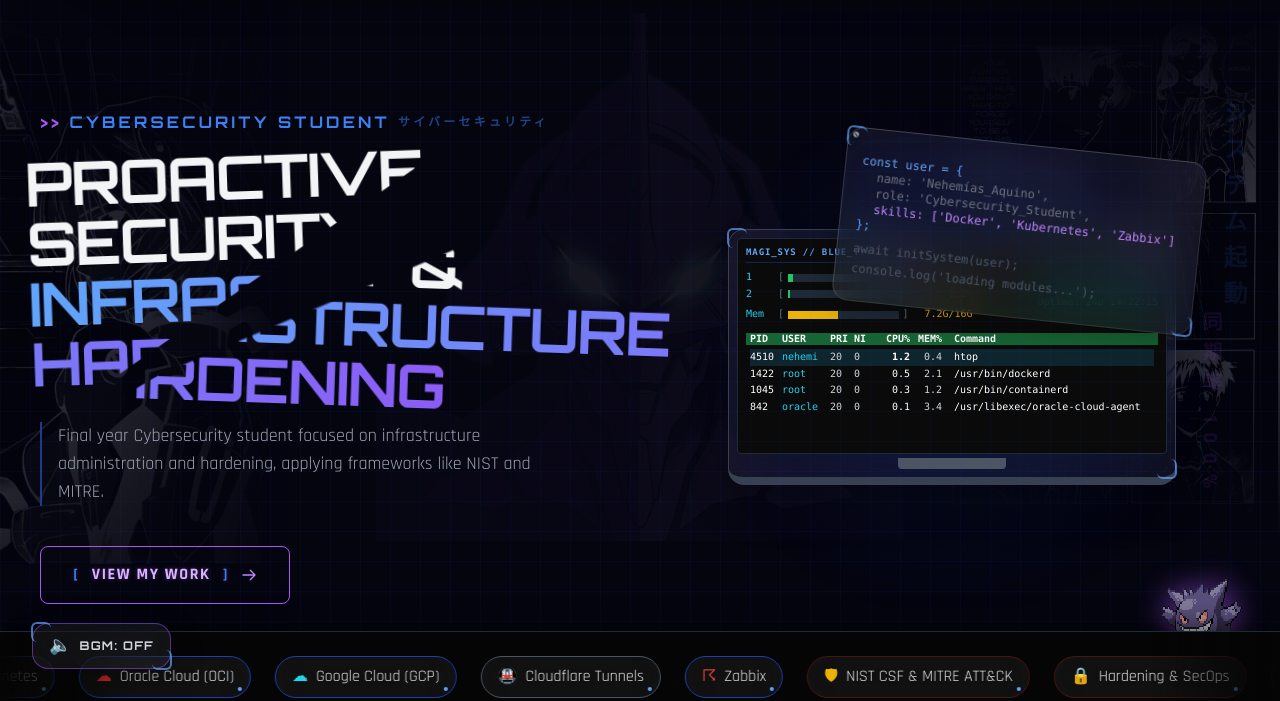
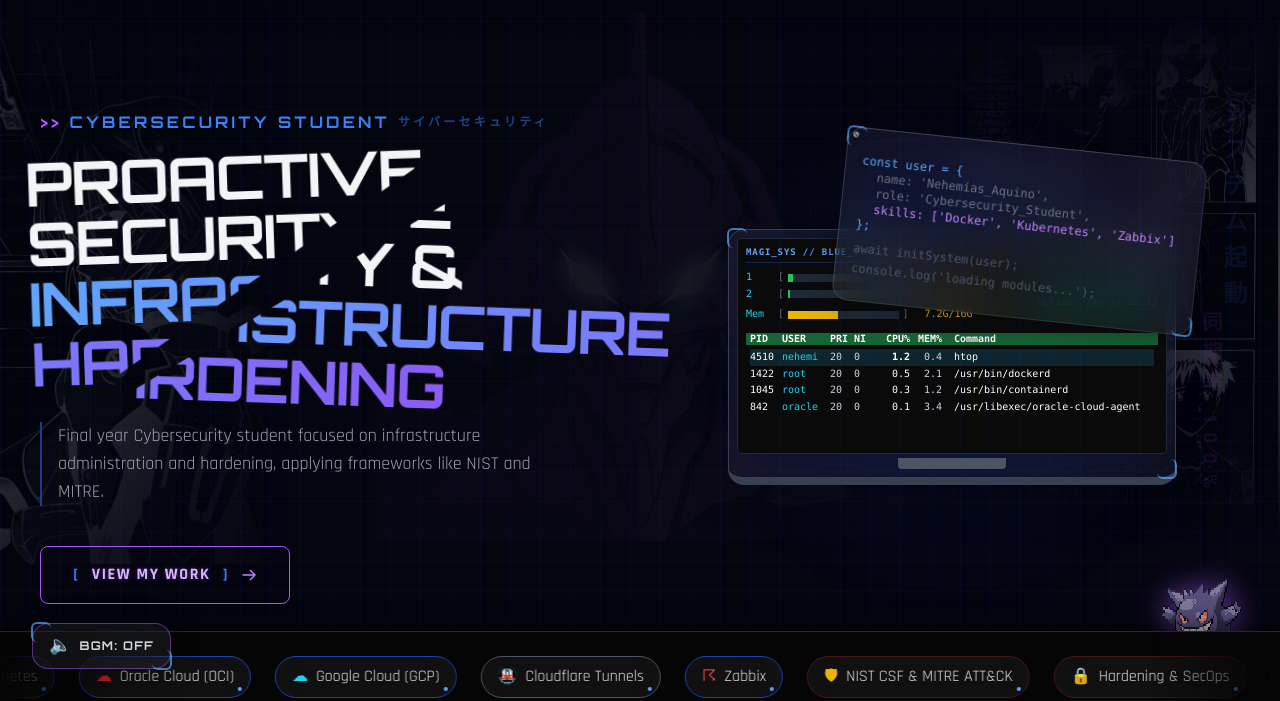
Before and after one commit to nehemix/portfolio, a plain HTML site: page index.html in a window 1280 px wide. Both pictures are taken after a click on the element 640 px from the left and 59 px from the top of the page. Shown: the part 99-800 px from the top of the page. Drawn offline with nearby package versions, Linux system fonts and the light colour scheme.

Commit message:
mejora en el corte

```diff
--- a/index.html
+++ b/index.html
@@ -123,19 +123,6 @@
             height: 4px;
             background-color: #60a5fa;
             border-radius: 50%;
-        }
-
-        /* Sobrescribir clip-path para el corte diagonal (de arriba-derecha a abajo-izquierda) desplazado a la izquierda */
-        .title-part-top, .title-part-bottom {
-            display: block !important;
-        }
-
-        #title-to-cut.is-cut .title-part-top {
-            clip-path: polygon(0 0, 70% 0, 10% 100%, 0 100%) !important;
-        }
-
-        #title-to-cut.is-cut .title-part-bottom {
-            clip-path: polygon(70% 0, 100% 0, 100% 100%, 10% 100%) !important;
         }
     </style>
 </head>
--- a/scripts.js
+++ b/scripts.js
@@ -63,9 +63,9 @@
         setTimeout(() => {
             katanaSound.currentTime = 0;
             katanaSound.play();
-        }, 1100); // Ligeramente adelantado para que suene un poco antes del corte
+        }, 1125); // Ajuste fino intermedio para sincronización exacta
 
-        // Time the cut effect (54% of 2.5s animation = 1350ms)
+        // Time the cut effect (adjusted to 1325ms to sync better with visual impact)
         setTimeout(() => {
             titleToCut.classList.add('is-cut');
             createParticles(titleToCut);
@@ -76,7 +76,7 @@
                     titleToCut.style.setProperty('--glow-opacity', '0');
                 }
             }, 150); // Glow visible for 150ms
-        }, 1350);
+        }, 1325);
 
         // Listen for animation end to reset
         katanaContainer.addEventListener('animationend', () => {
--- a/styles.css
+++ b/styles.css
@@ -185,15 +185,15 @@
         animation-timing-function: ease-in-out;
     }
     50% { /* Wind up */
-        transform: translate(calc(-50% + 80px), calc(-50% - 40px)) rotate(25deg) scale(1.3);
+        transform: translate(calc(-50% + 80px), calc(-50% - 40px)) rotate(15deg) scale(1.3);
         animation-timing-function: ease-in;
     }
     54% { /* The cut - TIMING POINT */
-        transform: translate(calc(-50% + var(--tx)), calc(-50% + var(--ty))) rotate(55deg) scale(1.8);
+        transform: translate(calc(-50% + var(--tx)), calc(-50% + var(--ty))) rotate(40deg) scale(1.8);
         animation-timing-function: ease-out;
     }
     62% { /* Follow through */
-        transform: translate(calc(-50% + var(--tx) - 120px), calc(-50% + var(--ty) + 60px)) rotate(65deg) scale(1.8);
+        transform: translate(calc(-50% + var(--tx) - 220px), calc(-50% + var(--ty) + 140px)) rotate(50deg) scale(1.8);
         animation-timing-function: ease-in-out;
     }
     100% { /* Smooth return */
@@ -241,8 +241,7 @@
 }
 
 .title-part-top {
-    -webkit-mask-image: linear-gradient(-25deg, transparent 49.5%, black 50%);
-    mask-image: linear-gradient(-25deg, transparent 49.5%, black 50%);
+    /* El corte se aplicará dinámicamente */
 }
 
 .title-part-bottom {
@@ -251,17 +250,19 @@
     left: 0;
     width: 100%;
     height: 100%;
-    -webkit-mask-image: linear-gradient(-25deg, black 50.5%, transparent 51%);
-    mask-image: linear-gradient(-25deg, black 50.5%, transparent 51%);
     pointer-events: none;
+    opacity: 0; /* Oculto completamente hasta que ocurra el corte */
 }
 
 /* When the cut happens */
 #title-to-cut.is-cut .title-part-top {
+    clip-path: polygon(0 0, 70% 0, 10% 100%, 0 100%);
     transform: translate(-12px, -15px) rotate(-2deg);
 }
 
 #title-to-cut.is-cut .title-part-bottom {
+    opacity: 1;
+    clip-path: polygon(70% 0, 100% 0, 100% 100%, 10% 100%);
     transform: translate(12px, 15px) rotate(2deg);
 }
 
@@ -269,13 +270,13 @@
 #title-to-cut::after {
     content: '';
     position: absolute;
-    top: 50%;
-    left: -10%;
+    top: 48%; /* Movido apenitas hacia arriba */
+    left: -17%; /* Movido apenitas hacia la izquierda */
     width: 120%;
     height: 3px;
     background: linear-gradient(90deg, transparent, rgba(255, 255, 255, 0.8) 30%, white 50%, rgba(255, 255, 255, 0.8) 70%, transparent);
     box-shadow: 0 0 6px #fff, 0 0 12px #fff, 0 0 25px #8b5cf6, 0 0 40px #6d28d9; /* Intense glint effect */
-    transform: translateY(-50%) rotate(-25deg) scaleX(0);
+    transform: translateY(-50%) rotate(-32deg) scaleX(0); /* Girado un poco más a la izquierda para igualar el corte */
     transform-origin: center;
     opacity: 0;
     transition: transform 0.1s ease-out, opacity 0.1s ease-out;
@@ -284,7 +285,7 @@
 }
 
 #title-to-cut.is-cut::after {
-    transform: translateY(-50%) rotate(-25deg) scaleX(1);
+    transform: translateY(-50%) rotate(-32deg) scaleX(1);
     opacity: var(--glow-opacity, 1);
     transition: transform 0.15s ease-out, opacity 0.15s ease-out;
 }
```
